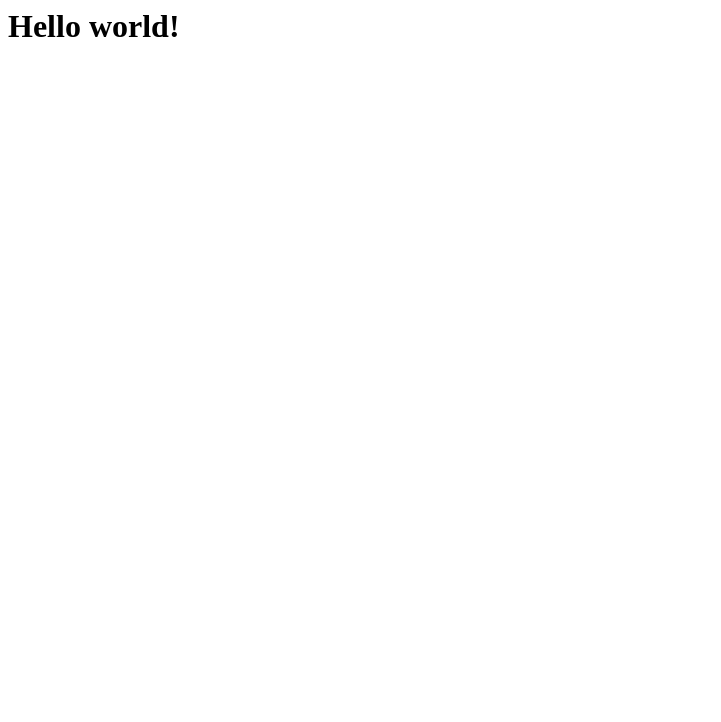
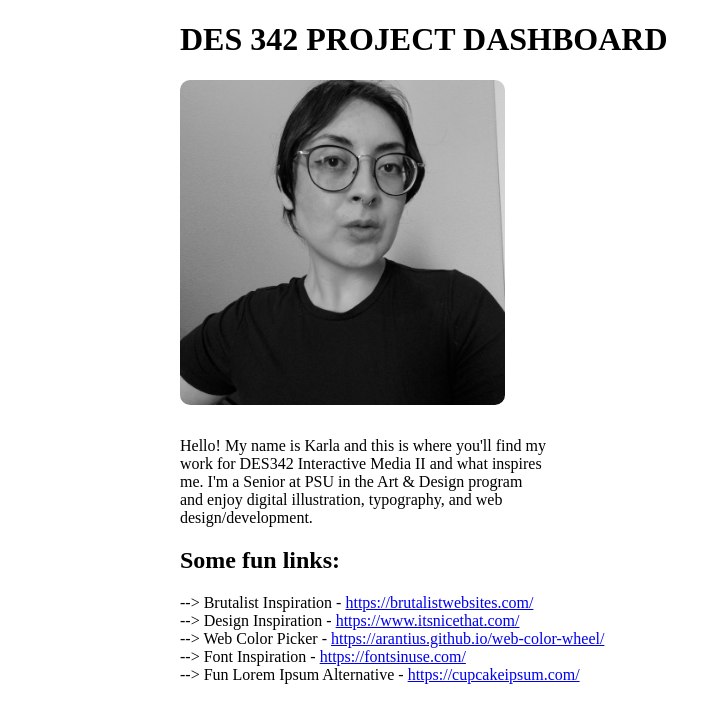
Before and after one commit to karla-codes/karla-codes.github.io, a plain HTML site: page index.html in a window 1280 px wide. Shown: the whole page, without its empty margins (0-721 px from the left). Drawn offline with Linux system fonts and the light colour scheme; a web font is replaced by a local one.

Commit message:
Simple version

```diff
--- /dev/null
+++ b/css/archivo.css
@@ -0,0 +1,227 @@
+/**
+* @license
+*
+* Font Family: Archivo
+* Designed by: Omnibus-Type
+* URL: https://www.fontshare.com/fonts/archivo
+* © 2026 Indian Type Foundry
+*
+* Archivo Thin
+* Archivo ThinItalic
+* Archivo ExtraLight
+* Archivo ExtraLightItalic
+* Archivo Light
+* Archivo LightItalic
+* Archivo Regular
+* Archivo Italic
+* Archivo Medium
+* Archivo MediumItalic
+* Archivo SemiBold
+* Archivo SemiBoldItalic
+* Archivo Bold
+* Archivo BoldItalic
+* Archivo ExtraBold
+* Archivo ExtraBoldItalic
+* Archivo Black
+* Archivo BlackItalic
+* Archivo Variable (Variable font)
+* Archivo VariableItalic (Variable font)
+
+*
+*/
+@font-face {
+  font-family: 'Archivo-Thin';
+  src: url('../fonts/Archivo-Thin.woff2') format('woff2'),
+       url('../fonts/Archivo-Thin.woff') format('woff'),
+       url('../fonts/Archivo-Thin.ttf') format('truetype');
+  font-weight: 100;
+  font-display: swap;
+  font-style: normal;
+}
+@font-face {
+  font-family: 'Archivo-ThinItalic';
+  src: url('../fonts/Archivo-ThinItalic.woff2') format('woff2'),
+       url('../fonts/Archivo-ThinItalic.woff') format('woff'),
+       url('../fonts/Archivo-ThinItalic.ttf') format('truetype');
+  font-weight: 100;
+  font-display: swap;
+  font-style: italic;
+}
+@font-face {
+  font-family: 'Archivo-ExtraLight';
+  src: url('../fonts/Archivo-ExtraLight.woff2') format('woff2'),
+       url('../fonts/Archivo-ExtraLight.woff') format('woff'),
+       url('../fonts/Archivo-ExtraLight.ttf') format('truetype');
+  font-weight: 200;
+  font-display: swap;
+  font-style: normal;
+}
+@font-face {
+  font-family: 'Archivo-ExtraLightItalic';
+  src: url('../fonts/Archivo-ExtraLightItalic.woff2') format('woff2'),
+       url('../fonts/Archivo-ExtraLightItalic.woff') format('woff'),
+       url('../fonts/Archivo-ExtraLightItalic.ttf') format('truetype');
+  font-weight: 200;
+  font-display: swap;
+  font-style: italic;
+}
+@font-face {
+  font-family: 'Archivo-Light';
+  src: url('../fonts/Archivo-Light.woff2') format('woff2'),
+       url('../fonts/Archivo-Light.woff') format('woff'),
+       url('../fonts/Archivo-Light.ttf') format('truetype');
+  font-weight: 300;
+  font-display: swap;
+  font-style: normal;
+}
+@font-face {
+  font-family: 'Archivo-LightItalic';
+  src: url('../fonts/Archivo-LightItalic.woff2') format('woff2'),
+       url('../fonts/Archivo-LightItalic.woff') format('woff'),
+       url('../fonts/Archivo-LightItalic.ttf') format('truetype');
+  font-weight: 300;
+  font-display: swap;
+  font-style: italic;
+}
+@font-face {
+  font-family: 'Archivo-Regular';
+  src: url('../fonts/Archivo-Regular.woff2') format('woff2'),
+       url('../fonts/Archivo-Regular.woff') format('woff'),
+       url('../fonts/Archivo-Regular.ttf') format('truetype');
+  font-weight: 400;
+  font-display: swap;
+  font-style: normal;
+}
+@font-face {
+  font-family: 'Archivo-Italic';
+  src: url('../fonts/Archivo-Italic.woff2') format('woff2'),
+       url('../fonts/Archivo-Italic.woff') format('woff'),
+       url('../fonts/Archivo-Italic.ttf') format('truetype');
+  font-weight: 400;
+  font-display: swap;
+  font-style: italic;
+}
+@font-face {
+  font-family: 'Archivo-Medium';
+  src: url('../fonts/Archivo-Medium.woff2') format('woff2'),
+       url('../fonts/Archivo-Medium.woff') format('woff'),
+       url('../fonts/Archivo-Medium.ttf') format('truetype');
+  font-weight: 500;
+  font-display: swap;
+  font-style: normal;
+}
+@font-face {
+  font-family: 'Archivo-MediumItalic';
+  src: url('../fonts/Archivo-MediumItalic.woff2') format('woff2'),
+       url('../fonts/Archivo-MediumItalic.woff') format('woff'),
+       url('../fonts/Archivo-MediumItalic.ttf') format('truetype');
+  font-weight: 500;
+  font-display: swap;
+  font-style: italic;
+}
+@font-face {
+  font-family: 'Archivo-SemiBold';
+  src: url('../fonts/Archivo-SemiBold.woff2') format('woff2'),
+       url('../fonts/Archivo-SemiBold.woff') format('woff'),
+       url('../fonts/Archivo-SemiBold.ttf') format('truetype');
+  font-weight: 600;
+  font-display: swap;
+  font-style: normal;
+}
+@font-face {
+  font-family: 'Archivo-SemiBoldItalic';
+  src: url('../fonts/Archivo-SemiBoldItalic.woff2') format('woff2'),
+       url('../fonts/Archivo-SemiBoldItalic.woff') format('woff'),
+       url('../fonts/Archivo-SemiBoldItalic.ttf') format('truetype');
+  font-weight: 600;
+  font-display: swap;
+  font-style: italic;
+}
+@font-face {
+  font-family: 'Archivo-Bold';
+  src: url('../fonts/Archivo-Bold.woff2') format('woff2'),
+       url('../fonts/Archivo-Bold.woff') format('woff'),
+       url('../fonts/Archivo-Bold.ttf') format('truetype');
+  font-weight: 700;
+  font-display: swap;
+  font-style: normal;
+}
+@font-face {
+  font-family: 'Archivo-BoldItalic';
+  src: url('../fonts/Archivo-BoldItalic.woff2') format('woff2'),
+       url('../fonts/Archivo-BoldItalic.woff') format('woff'),
+       url('../fonts/Archivo-BoldItalic.ttf') format('truetype');
+  font-weight: 700;
+  font-display: swap;
+  font-style: italic;
+}
+@font-face {
+  font-family: 'Archivo-ExtraBold';
+  src: url('../fonts/Archivo-ExtraBold.woff2') format('woff2'),
+       url('../fonts/Archivo-ExtraBold.woff') format('woff'),
+       url('../fonts/Archivo-ExtraBold.ttf') format('truetype');
+  font-weight: 800;
+  font-display: swap;
+  font-style: normal;
+}
+@font-face {
+  font-family: 'Archivo-ExtraBoldItalic';
+  src: url('../fonts/Archivo-ExtraBoldItalic.woff2') format('woff2'),
+       url('../fonts/Archivo-ExtraBoldItalic.woff') format('woff'),
+       url('../fonts/Archivo-ExtraBoldItalic.ttf') format('truetype');
+  font-weight: 800;
+  font-display: swap;
+  font-style: italic;
+}
+@font-face {
+  font-family: 'Archivo-Black';
+  src: url('../fonts/Archivo-Black.woff2') format('woff2'),
+       url('../fonts/Archivo-Black.woff') format('woff'),
+       url('../fonts/Archivo-Black.ttf') format('truetype');
+  font-weight: 900;
+  font-display: swap;
+  font-style: normal;
+}
+@font-face {
+  font-family: 'Archivo-BlackItalic';
+  src: url('../fonts/Archivo-BlackItalic.woff2') format('woff2'),
+       url('../fonts/Archivo-BlackItalic.woff') format('woff'),
+       url('../fonts/Archivo-BlackItalic.ttf') format('truetype');
+  font-weight: 900;
+  font-display: swap;
+  font-style: italic;
+}
+/**
+* This is a variable font
+* You can control variable axes as shown below:
+* font-variation-settings: wght 600.0;
+*
+* available axes:
+'wght' (range from 100.0 to 900.0
+*/
+@font-face {
+  font-family: 'Archivo-Variable';
+  src: url('../fonts/Archivo-Variable.woff2') format('woff2'),
+       url('../fonts/Archivo-Variable.woff') format('woff'),
+       url('../fonts/Archivo-Variable.ttf') format('truetype');
+  font-weight: 100 900;
+  font-display: swap;
+  font-style: normal;
+}
+/**
+* This is a variable font
+* You can control variable axes as shown below:
+* font-variation-settings: wght 600.0;
+*
+* available axes:
+'wght' (range from 100.0 to 900.0
+*/
+@font-face {
+  font-family: 'Archivo-VariableItalic';
+  src: url('../fonts/Archivo-VariableItalic.woff2') format('woff2'),
+       url('../fonts/Archivo-VariableItalic.woff') format('woff'),
+       url('../fonts/Archivo-VariableItalic.ttf') format('truetype');
+  font-weight: 100 900;
+  font-display: swap;
+  font-style: italic;
+}
--- /dev/null
+++ b/css/style.css
@@ -0,0 +1,69 @@
+@import url("archivo.css");
+
+html {
+  box-sizing: border-box;
+}
+
+* {
+  box-sizing: inherit;
+}
+
+h1,
+h2 {
+  font-family: Archivo-Bold;
+  text-transform: uppercase;
+}
+
+h1 {
+  font-size: 2rem;
+  /* text-align: center; */
+}
+
+h2 {
+  text-transform: unset;
+}
+
+img {
+  width: 100%;
+  object-fit: cover;
+  aspect-ratio: 1 / 1;
+  object-position: 50% 50%;
+  border-radius: 10px;
+  filter: grayscale(100%);
+}
+
+ul {
+  padding: 0;
+  list-style: inside "-->";
+}
+
+body {
+  font-family: Archivo-Regular;
+  display: flex;
+  flex-direction: column;
+  margin: 0 auto;
+  width: 80%;
+  max-width: 920px;
+}
+
+.intro {
+  display: flex;
+  flex-direction: column;
+  gap: 2em;
+  /* justify-content: space-between; */
+}
+
+.intro p {
+  /* width: 50%; */
+  font-size: 1rem;
+  max-width: 46ch;
+  margin: 0;
+  /* border: 1px solid black; */
+  /* padding: 2em; */
+
+  /* border-radius: 10px; */
+}
+
+.self-portrait {
+  max-width: 325px;
+}
--- a/index.html
+++ b/index.html
@@ -3,9 +3,59 @@
     <meta charset="UTF-8" />
     <meta http-equiv="X-UA-Compatible" content="IE=edge" />
     <meta name="viewport" content="width=device-width, initial-scale=1.0" />
-    <title>Homepage</title>
+    <link rel="stylesheet" href="css/style.css" />
+    <title>Karla Walker | DES342</title>
   </head>
   <body>
-    <h1>Hello world!</h1>
+    <header>
+      <h1>DES 342 Project Dashboard</h1>
+      <div class="intro">
+        <div class="self-portrait">
+          <img src="img/karla_walker.webp" alt="Portrait of Karla Walker" />
+        </div>
+        <p>
+          Hello! My name is Karla and this is where you'll find my work for
+          DES342 Interactive Media II and what inspires me. I'm a Senior at PSU
+          in the Art & Design program and enjoy digital illustration,
+          typography, and web design/development.
+        </p>
+      </div>
+    </header>
+    <main>
+      <div class="list">
+        <h2>Some fun links:</h2>
+        <ul>
+          <li>
+            Brutalist Inspiration -
+            <a href="https://brutalistwebsites.com/"
+              >https://brutalistwebsites.com/</a
+            >
+          </li>
+          <li>
+            Design Inspiration -
+            <a href="https://www.itsnicethat.com/"
+              >https://www.itsnicethat.com/</a
+            >
+          </li>
+          <li>
+            Web Color Picker -
+            <a href="https://arantius.github.io/web-color-wheel/"
+              >https://arantius.github.io/web-color-wheel/</a
+            >
+          </li>
+          <li>
+            Font Inspiration -
+            <a href="https://fontsinuse.com/">https://fontsinuse.com/</a>
+          </li>
+          <li>
+            Fun Lorem Ipsum Alternative -
+            <a href="https://cupcakeipsum.com/">https://cupcakeipsum.com/</a>
+          </li>
+        </ul>
+      </div>
+    </main>
   </body>
 </html>
+
+<!-- Checklist -->
+<!-- 1 image -->
```
Also changed, not shown: fonts/archivo/Archivo-Bold.woff2 (added), fonts/archivo/Archivo-Regular.woff2 (added), img/karla_walker.webp (added), 1 other file.
